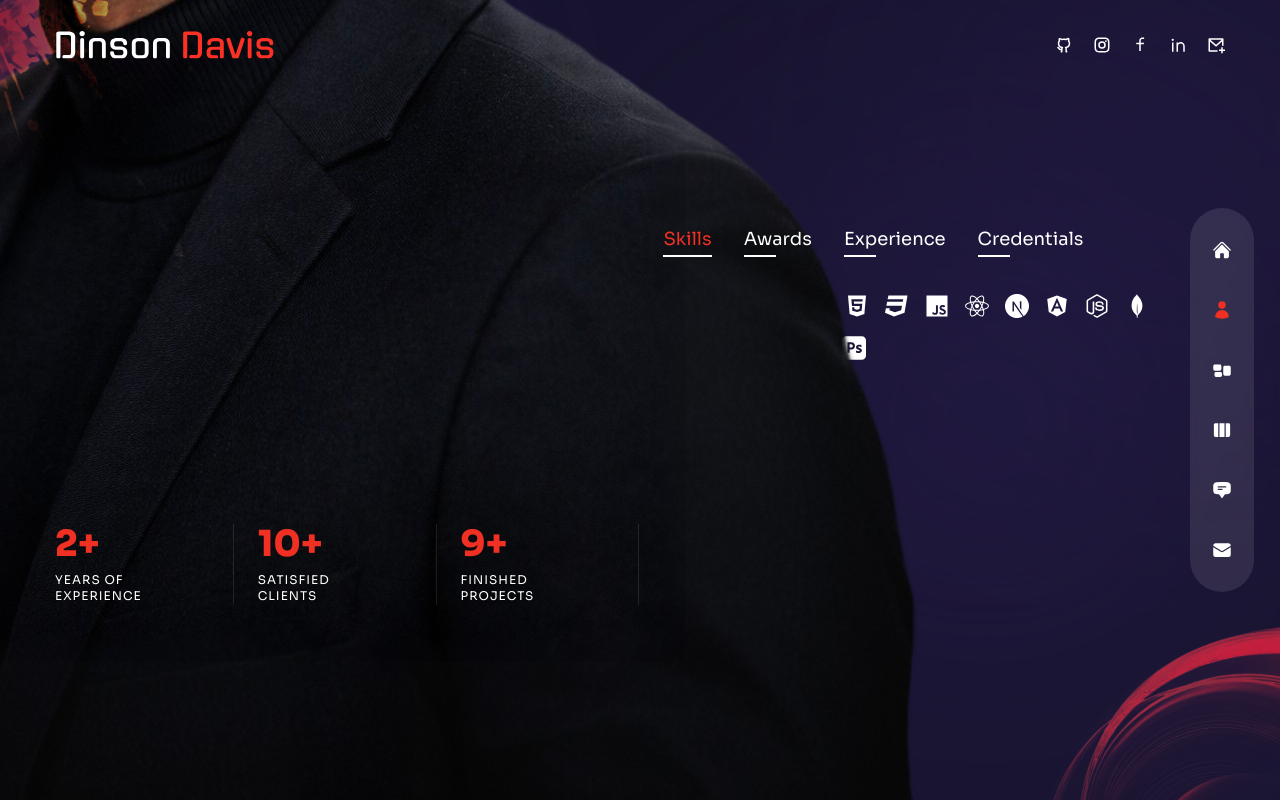
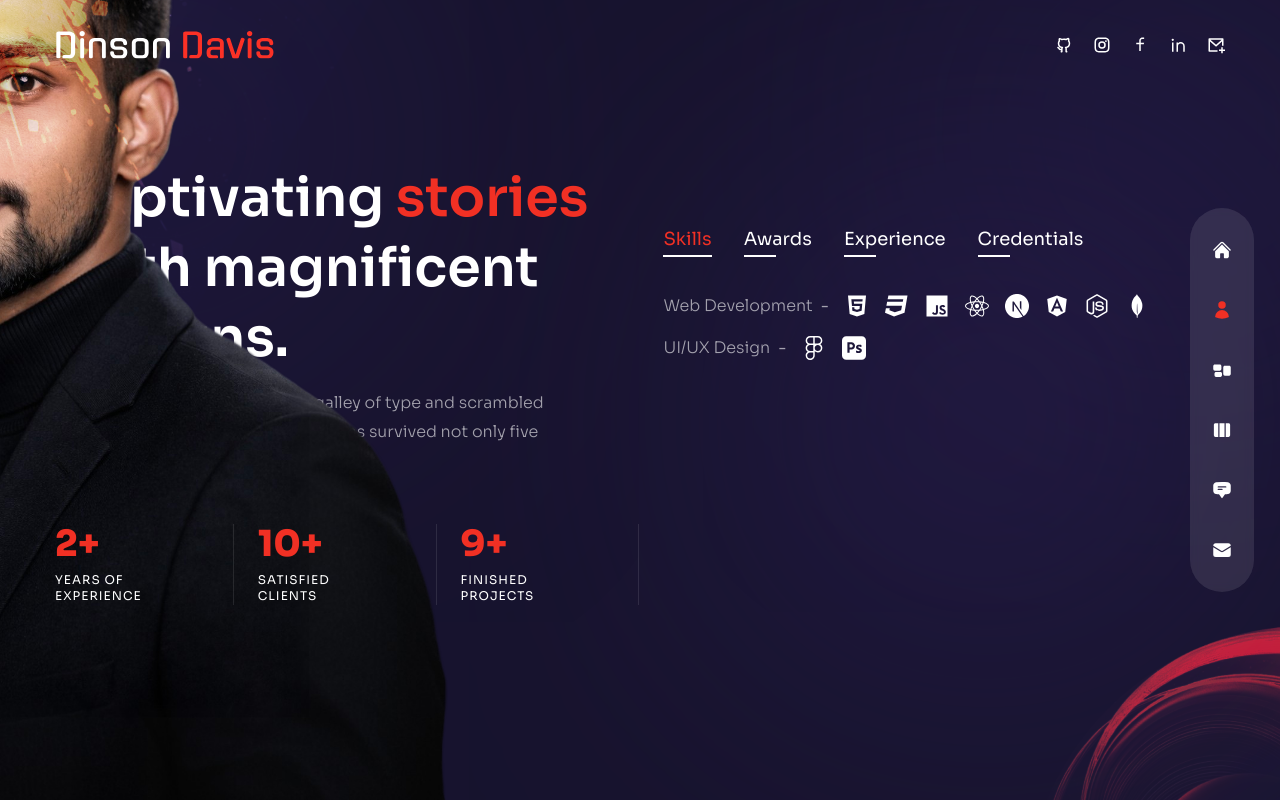
Before and after one commit to Dins2344/DinsonPortfolio, a Next.js app: page /about in a window 1280 px wide. Built offline with nearby package versions, Linux system fonts and the light colour scheme.

Commit message:
added style update for avatar image in about page

```diff
--- a/components/Avatar.js
+++ b/components/Avatar.js
@@ -4,14 +4,7 @@ import Image from "next/image";
 const Avatar = () => {
   return (
     <div>
-      {/* <Image
-      src={'/avatar2.png'}
-        width={737}
-        height={678}
-        alt="avatarImage"
-        className="translate-z-0 w-full h-full"
-      /> */}
-       <img
+      <Image
       src={'/images/avatar2.png'}
         width={737}
         height={678}
--- a/pages/about/index.js
+++ b/pages/about/index.js
@@ -98,11 +98,11 @@ const About = () => {
       <Circles />
       {/* avatarImage */}
       <motion.div
-        variants={fadeIn("right", 0.2)}
+        variants={fadeIn("right", 0.8)}
         initial="hidden"
         animate="show"
         exit="hidden"
-        className="hidden xl:flex absolute bottom-0 -left-[250px]"
+        className="hidden xl:flex absolute bottom-0 -left-[250px] max-w-[700px]"
       >
         <Avatar />
       </motion.div>
```
